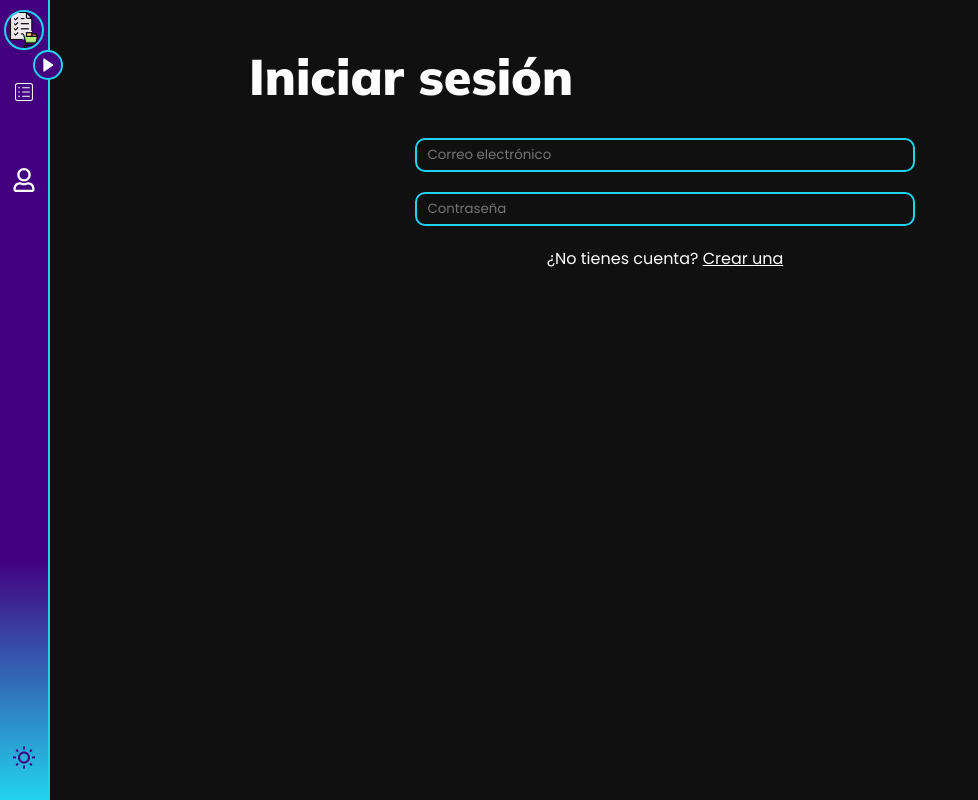
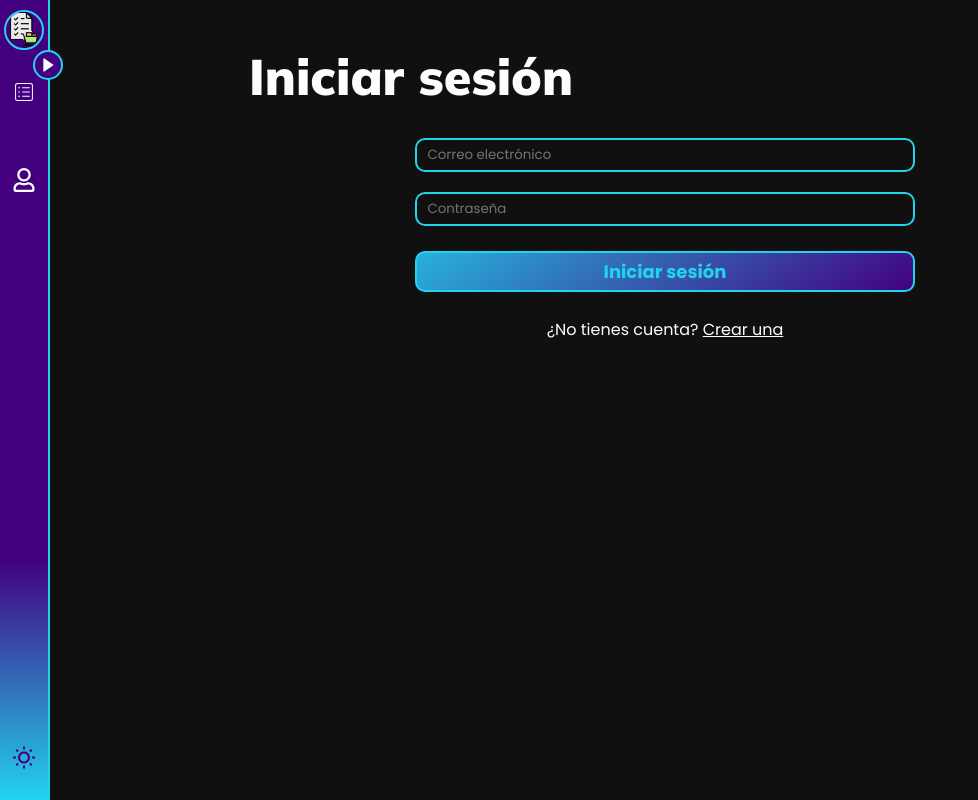
Before and after one commit to irenealcaine/lista-de-la-compra, a React (Create React App) app: page /iniciar-sesion in a window 1280 px wide. Shown: the whole page, without its empty margins (0-978 px from the left). Built offline with nearby package versions, Linux system fonts and the light colour scheme; no server answers; some icons are missing.

Commit message:
update TextInput.jsx, IniciarSesion.jsx and IniciarSesion.scss

```diff
--- a/src/Components/TextInput/TextInput.jsx
+++ b/src/Components/TextInput/TextInput.jsx
@@ -1,9 +1,9 @@
 import React from 'react'
 import './TextInput.scss'
 
-const TextInput = ({ type, placeholder }) => {
+const TextInput = ({ type, placeholder, onChange }) => {
   return (
-    <input className='text-input' type={type} placeholder={placeholder} />
+    <input className='text-input' type={type} placeholder={placeholder} onChange={onChange} />
   )
 }
 
--- a/src/Pages/IniciarSesion/IniciarSesion.jsx
+++ b/src/Pages/IniciarSesion/IniciarSesion.jsx
@@ -1,14 +1,37 @@
-import React from 'react'
 import TextInput from '../../Components/TextInput/TextInput'
 import './IniciarSesion.scss'
+import Button from '../../Components/Button/Button'
+
+import React, { useState } from 'react'
+import { getAuth, signInWithEmailAndPassword } from 'firebase/auth';
+import { useNavigate, Link } from 'react-router-dom';
 
 const IniciarSesion = () => {
+
+  const [email, setEmail] = useState('');
+  const [password, setPassword] = useState('');
+  const [error, setError] = useState('');
+  const navigate = useNavigate()
+
+  const handleLogin = async (e) => {
+    e.preventDefault();
+    const auth = getAuth();
+    try {
+      await signInWithEmailAndPassword(auth, email, password);
+      navigate('/')
+    } catch (error) {
+      setError("Error");
+    }
+  };
+
   return (
     <div className='iniciar-sesion'>
       <h1>Iniciar sesión</h1>
-      <form className='form'>
-        <TextInput placeholder={'Correo electrónico'} />
-        <TextInput type={'password'} placeholder={'Contraseña'} />
+      <form className='form' onSubmit={handleLogin}>
+        <TextInput placeholder={'Correo electrónico'} onChange={(e) => setEmail(e.target.value)} />
+        <TextInput type={'password'} placeholder={'Contraseña'} onChange={(e) => setPassword(e.target.value)} />
+        <Button type={'submit'} value={'Iniciar sesión'} />
+        {error && <p className='error'>{error}</p>}
         <p>¿No tienes cuenta? <a href='#'>Crear una</a></p>
       </form>
     </div>
--- a/src/Pages/IniciarSesion/IniciarSesion.scss
+++ b/src/Pages/IniciarSesion/IniciarSesion.scss
@@ -13,5 +13,9 @@
     a {
       text-decoration: underline;
     }
+
+    button {
+      width: 100%;
+    }
   }
 }
```
